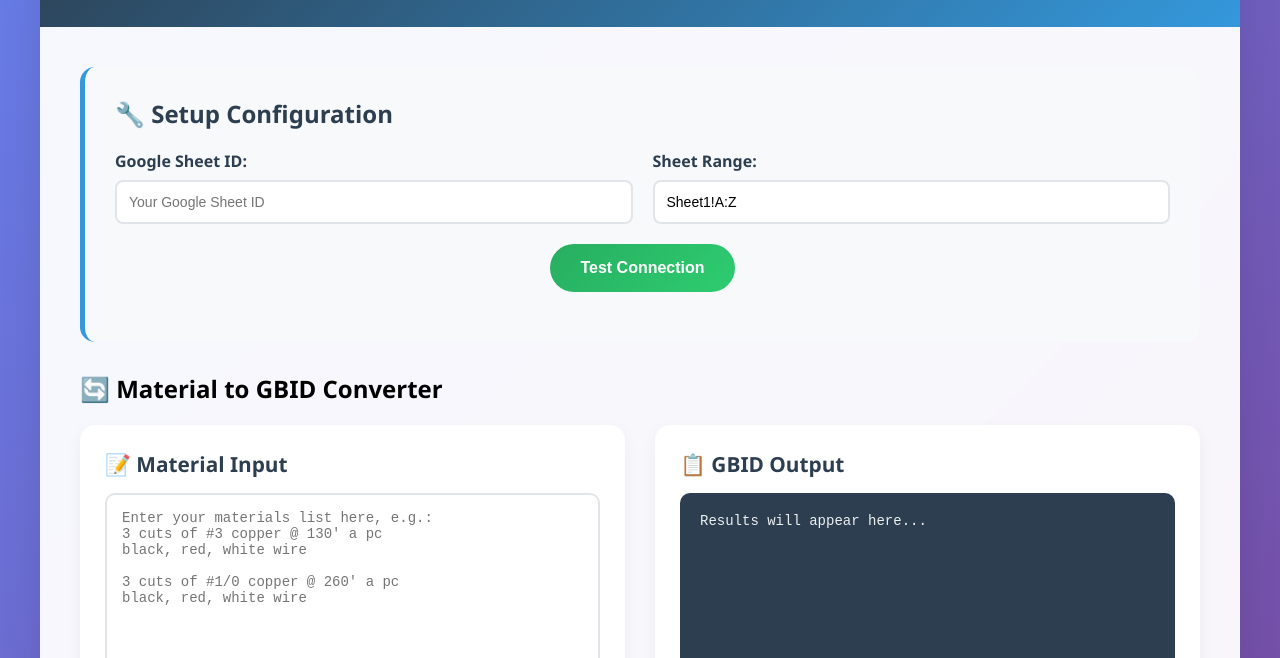
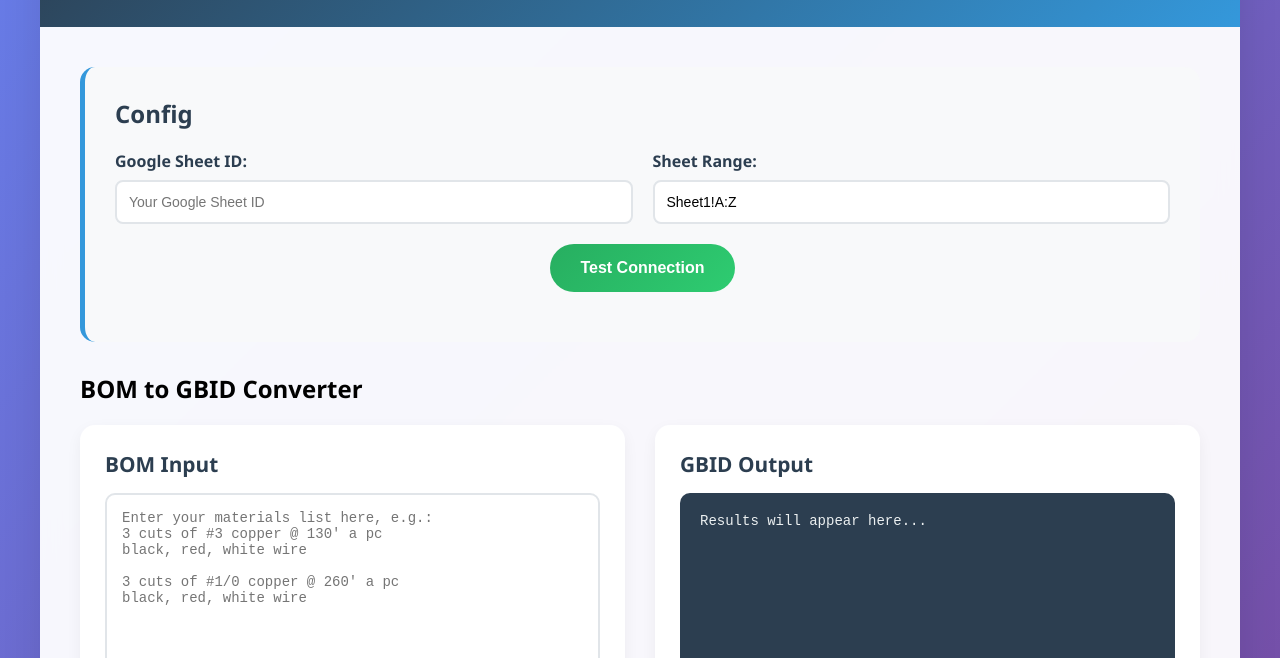
Before and after one commit to connortrolfe/gbid-converter-stable, a website: page index.html in a window 1280 px wide. Shown: the part 142-800 px from the top of the page. Drawn offline with Linux system fonts and the light colour scheme.

Commit message:
Update index.html

```diff
--- a/index.html
+++ b/index.html
@@ -287,7 +287,7 @@
 
         <div class="main-content">
             <div class="setup-section">
-                <h2>🔧 Setup Configuration</h2>
+                <h2>Config</h2>
                 <div class="config-grid">
                     <div class="config-item">
                         <label for="sheetId">Google Sheet ID:</label>
@@ -307,10 +307,10 @@
             </div>
 
             <div class="converter-section">
-                <h2>🔄 Material to GBID Converter</h2>
+                <h2>BOM to GBID Converter</h2>
                 <div class="input-output-grid">
                     <div class="input-section">
-                        <h3>📝 Material Input</h3>
+                        <h3>BOM Input</h3>
                         <textarea id="materialInput" placeholder="Enter your materials list here, e.g.:
 3 cuts of #3 copper @ 130' a pc
 black, red, white wire
@@ -321,7 +321,7 @@ black, red, white wire"></textarea>
                     </div>
 
                     <div class="output-section">
-                        <h3>📋 GBID Output</h3>
+                        <h3>GBID Output</h3>
                         <div id="output">Results will appear here...</div>
                     </div>
                 </div>
```
